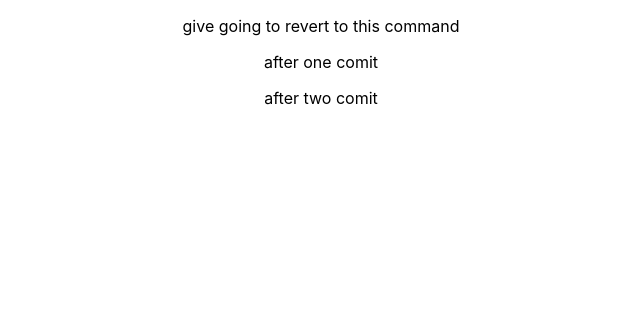
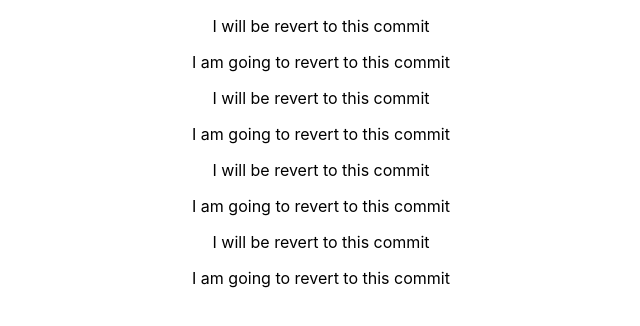
Before and after one commit to samalaranjith1/git, a React (Create React App) app: page / in a window 1280 px wide. Shown: the top 326 px of the page, without its empty margins (319-959 px from the left). Built offline with nearby package versions, Linux system fonts and the light colour scheme.

Commit message:
i will come to here

```diff
--- a/src/App.js
+++ b/src/App.js
@@ -4,9 +4,14 @@ import "./App.css";
 function App() {
   return (
     <div className="App">
-      <p>give going to revert to this command</p>
-      <p>after one comit</p>
-      <p>after two comit</p>
+      <p>I will be revert to this commit </p>
+      <p>I am going to revert to this commit </p>
+      <p>I will be revert to this commit </p>
+      <p>I am going to revert to this commit </p>
+      <p>I will be revert to this commit </p>
+      <p>I am going to revert to this commit </p>
+      <p>I will be revert to this commit </p>
+      <p>I am going to revert to this commit </p>
     </div>
   );
 }
```
